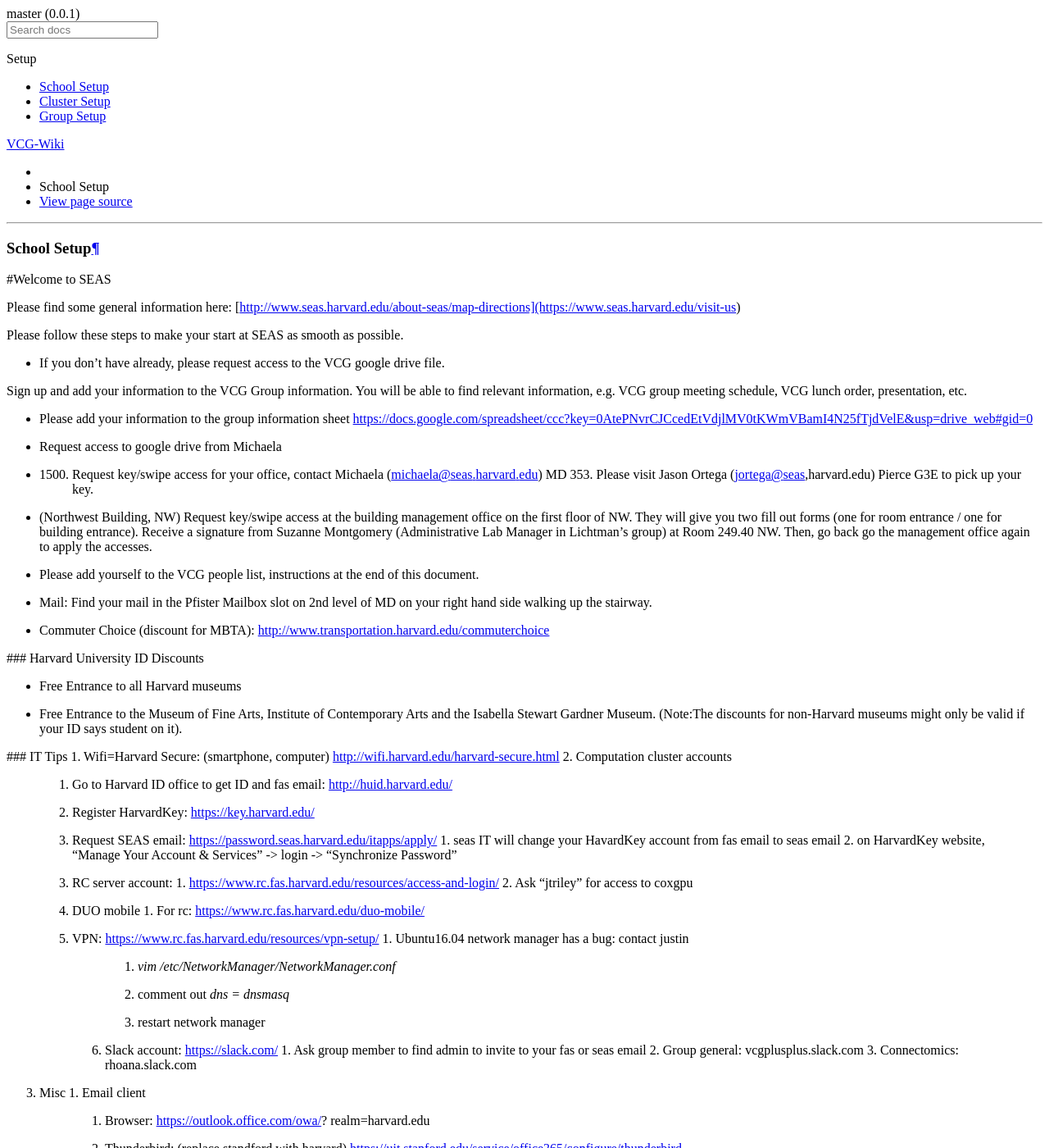
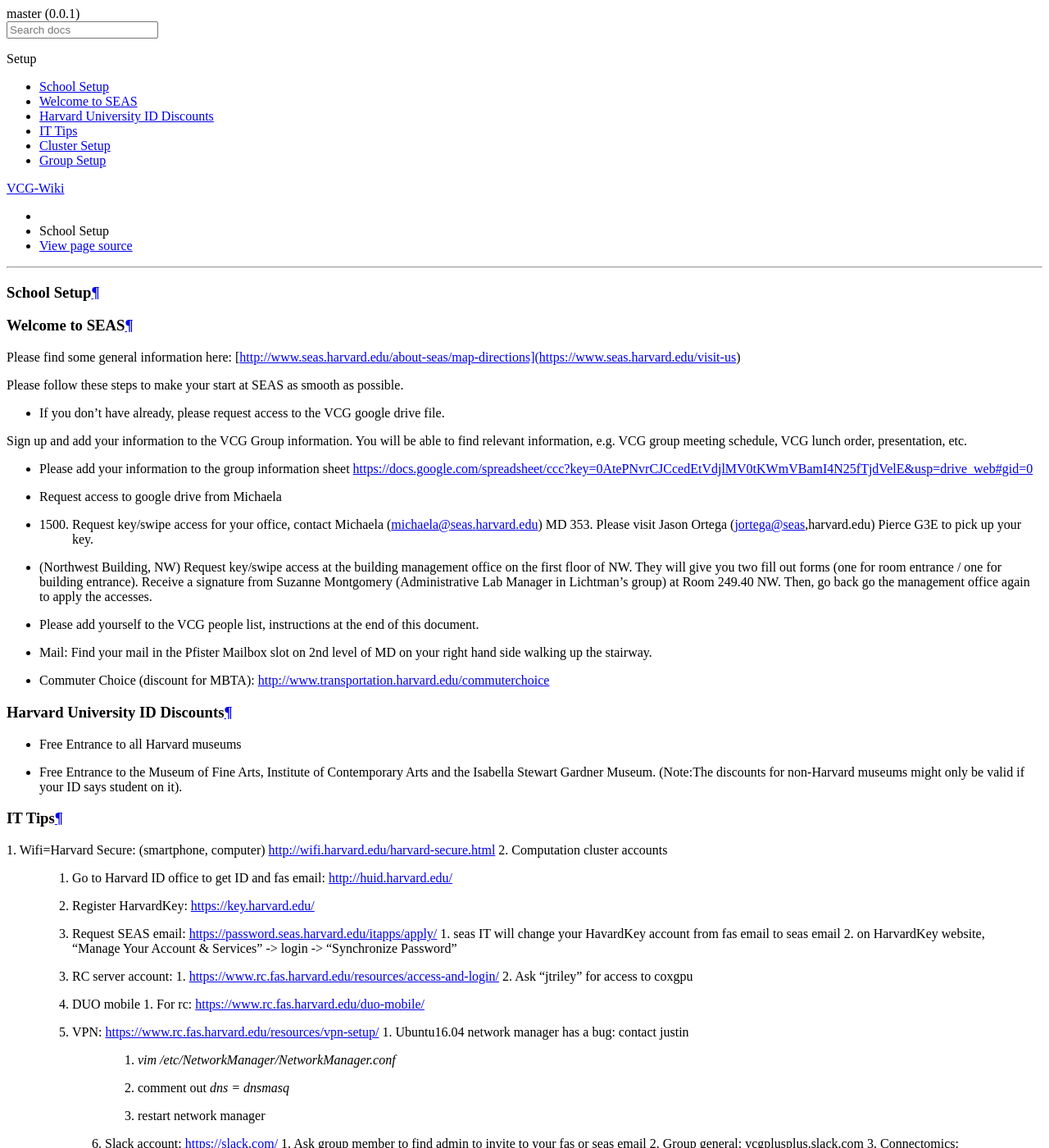
Before and after one commit to VCG/newbie-wiki, a Sphinx documentation site: the page built from docs/source/notes/School_Setup.rst, in a window 1280 px wide and 1400 px high. Shown: the whole window at 82% size. Built offline with Sphinx 7.4.7 and the Read the Docs theme 2.0.0, drawn with Linux system fonts in a browser that asks for light colours.

Commit message:
updated titles

```diff
--- a/docs/source/notes/School_Setup.rst
+++ b/docs/source/notes/School_Setup.rst
@@ -1,7 +1,8 @@
 School Setup
 ========================
 
-#Welcome to SEAS
+Welcome to SEAS
+========================
 
 Please find some general information here:
 [http://www.seas.harvard.edu/about-seas/map-directions](https://www.seas.harvard.edu/visit-us)
@@ -26,18 +27,15 @@
 
 * Commuter Choice (discount for MBTA): http://www.transportation.harvard.edu/commuterchoice
 
-### Harvard University ID Discounts
+Harvard University ID Discounts
+===============================
 
 * Free Entrance to all Harvard museums
 * Free Entrance to the Museum of Fine Arts, Institute of Contemporary Arts and the Isabella Stewart Gardner Museum. (Note:The discounts for non-Harvard museums might only be valid if your ID says student on it).
 
+IT Tips
+========================
 
-
-
-
-
-
-### IT Tips
 1. Wifi=Harvard Secure: (smartphone, computer)
 http://wifi.harvard.edu/harvard-secure.html
 2. Computation cluster accounts
```
